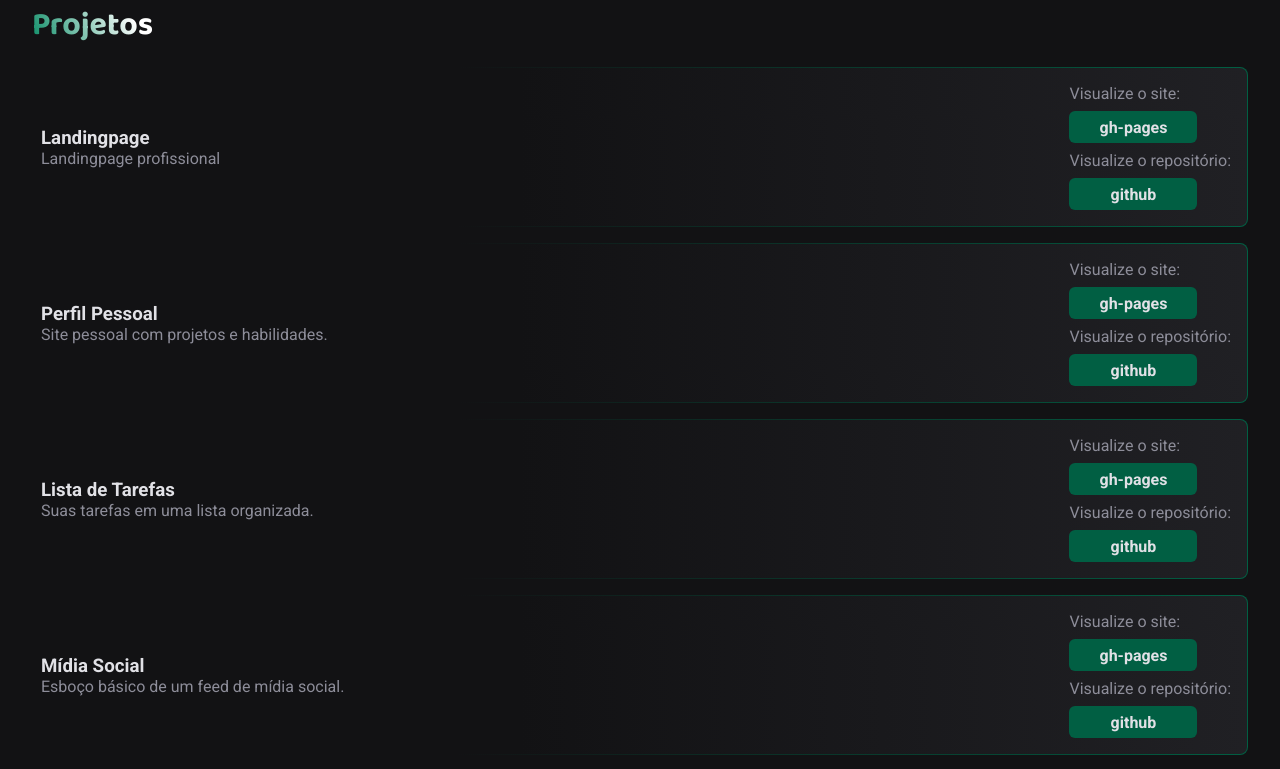
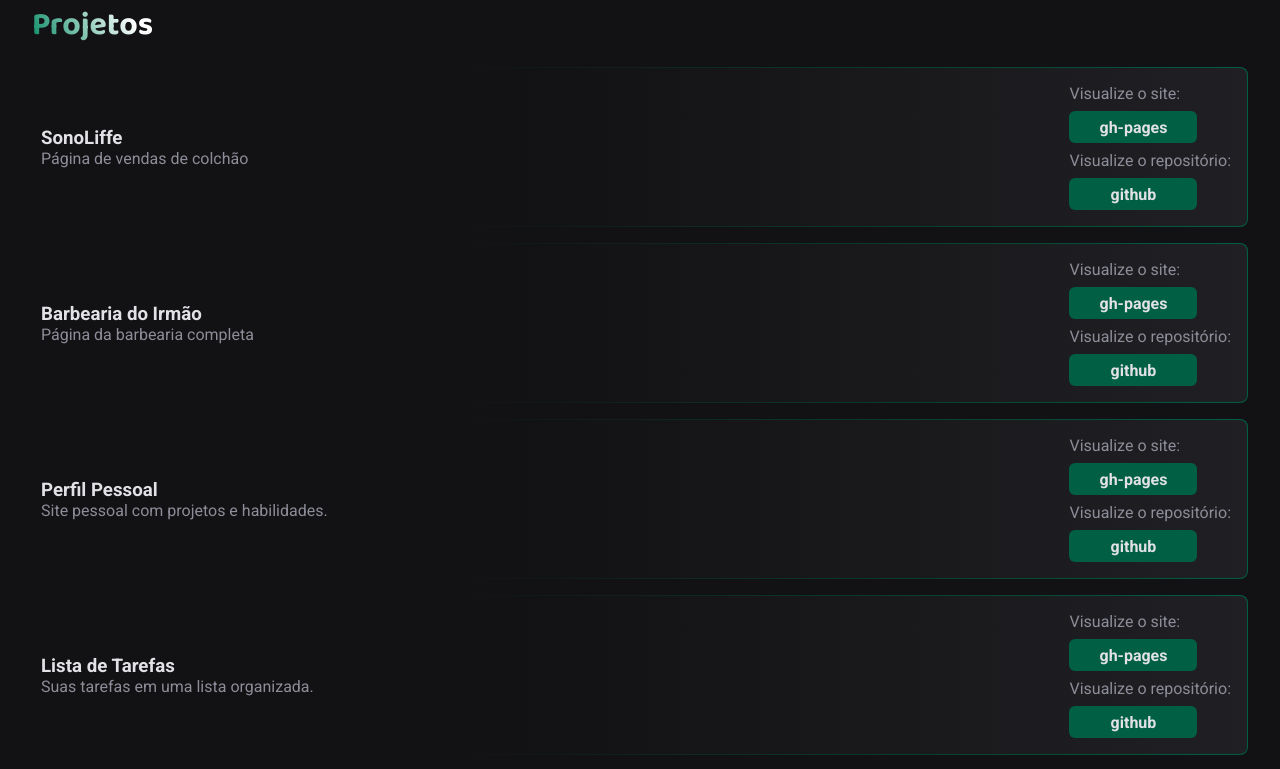
Before and after one commit to devliov/Personal-profile-devliov, a React (Vite) app: page / in a window 1280 px wide. Shown: the part 900-1669 px from the top of the page. Built offline with nearby package versions, Linux system fonts and the light colour scheme.

Commit message:
feat: add news projects

```diff
--- a/src/pages/projects/index.tsx
+++ b/src/pages/projects/index.tsx
@@ -14,6 +14,38 @@ type ProjectsItem = {
 const projectItem: ProjectsItem[] = [
   {
     id: 1,
+    title: "SonoLiffe",
+    description: "Página de vendas de colchão",
+    image: Todo,
+    gitHub: "https://github.com/devliov/sonoliffe",
+    ghPages: "https://devliov.github.io/sonoliffe/",
+  },
+  {
+    id: 2,
+    title: "Barbearia do Irmão",
+    description: "Página da barbearia completa",
+    image: Todo,
+    gitHub: "https://github.com/devliov/barbearia-do-irmao",
+    ghPages: "https://devliov.github.io/barbearia-do-irmao/",
+  },
+  {
+    id: 3,
+    title: "Perfil Pessoal",
+    description: "Site pessoal com projetos e habilidades.",
+    image: Todo,
+    gitHub: "https://github.com/devliov/personal-profile-devliov",
+    ghPages: "https://devliov.github.io/personal-profile-devliov/",
+  },
+  {
+    id: 4,
+    title: "Lista de Tarefas",
+    description: "Suas tarefas em uma lista organizada.",
+    image: Todo,
+    gitHub: "https://github.com/devliov/todo-list-react-vite-deploy",
+    ghPages: "https://devliov.github.io/todo-list-react-vite-deploy/",
+  },
+  {
+    id: 5,
     title: "Landingpage ",
     description: "Landingpage profissional",
     image: Todo,
@@ -21,23 +53,7 @@ const projectItem: ProjectsItem[] = [
     ghPages: "https://devliov.github.io/landingpage-deploy/",
   },
   {
-    id: 2,
-    title: "Perfil Pessoal",
-    description: "Site pessoal com projetos e habilidades.",
-    image: Todo,
-    gitHub: "https://github.com/devliov/personal-profile-devliov",
-    ghPages: "https://devliov.github.io/personal-profile-devliov/",
-  },
-  {
-    id: 3,
-    title: "Lista de Tarefas",
-    description: "Suas tarefas em uma lista organizada.",
-    image: Todo,
-    gitHub: "https://github.com/devliov/todo-list-react-vite-deploy",
-    ghPages: "https://devliov.github.io/todo-list-react-vite-deploy/",
-  },
-  {
-    id: 4,
+    id: 6,
     title: "Mídia Social",
     description: "Esboço básico de um feed de mídia social.",
     image: Todo,
```
